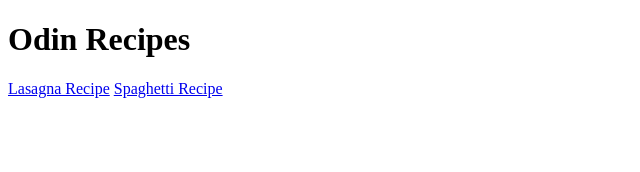
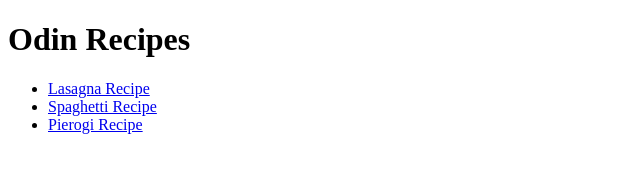
Before and after one commit to Dawidekk6566/odin-recipes, a plain HTML site: page index.html in a window 1280 px wide. Shown: the whole page, without its empty margins (0-640 px from the left). Drawn offline with Linux system fonts and the light colour scheme.

Commit message:
Added redirect to pierogi.html and maked it in the unordered list

```diff
--- a/index.html
+++ b/index.html
@@ -1,13 +1,16 @@
 <!DOCTYPE html>
 <html lang="en">
-<head>
-    <meta charset="UTF-8">
-    <meta name="viewport" content="width=device-width, initial-scale=1.0">
+  <head>
+    <meta charset="UTF-8" />
+    <meta name="viewport" content="width=device-width, initial-scale=1.0" />
     <title>Document</title>
-</head>
-<body>
+  </head>
+  <body>
     <h1>Odin Recipes</h1>
-    <a href="/recipes/lasagna.html">Lasagna Recipe</a>
-    <a href="/recipes/spaghetti.html">Spaghetti Recipe</a>
-</body>
+    <ul>
+      <li><a href="/recipes/lasagna.html">Lasagna Recipe</a></li>
+      <li><a href="/recipes/spaghetti.html">Spaghetti Recipe</a></li>
+      <li><a href="/recipes/pierogi.html">Pierogi Recipe</a></li>
+    </ul>
+  </body>
 </html>
```
